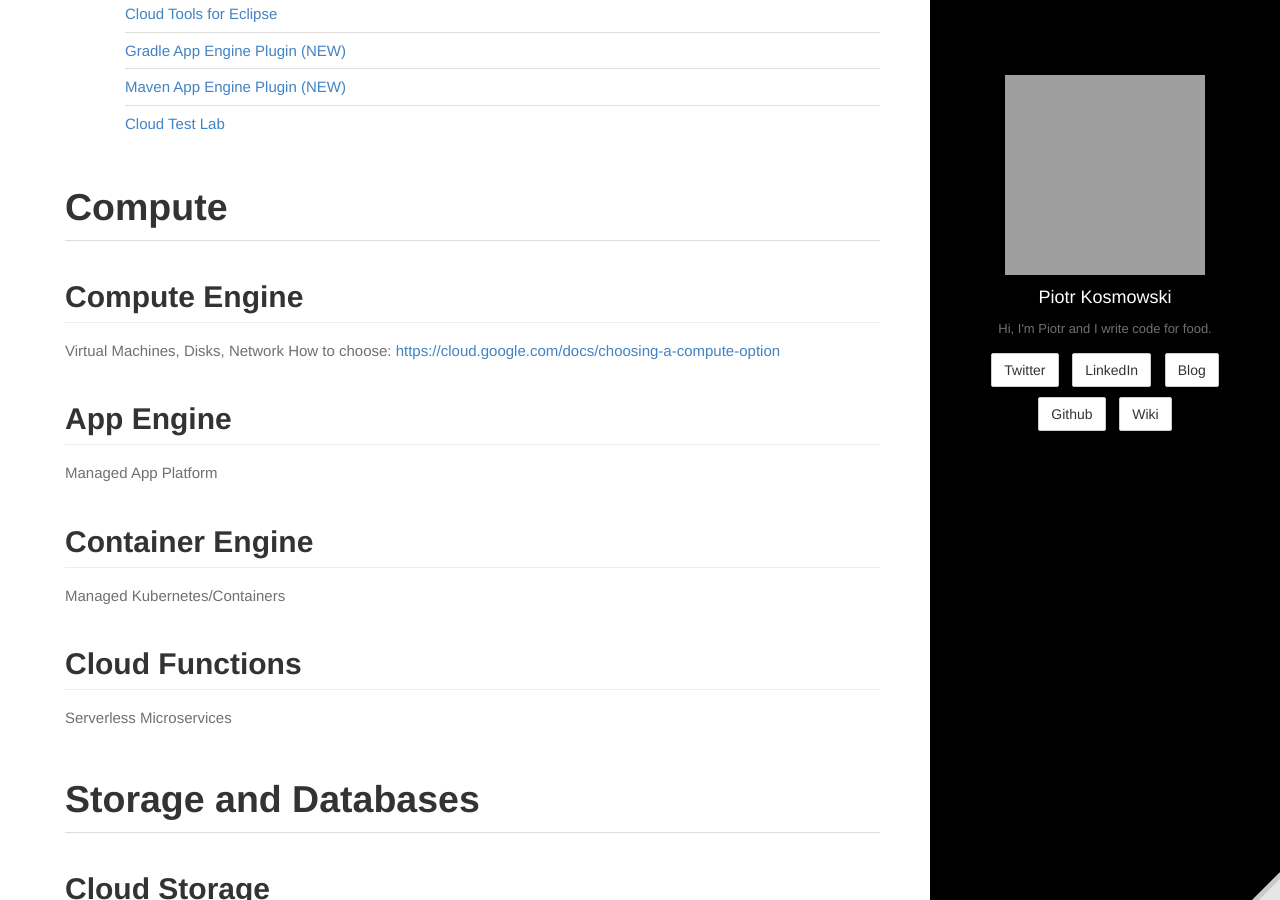
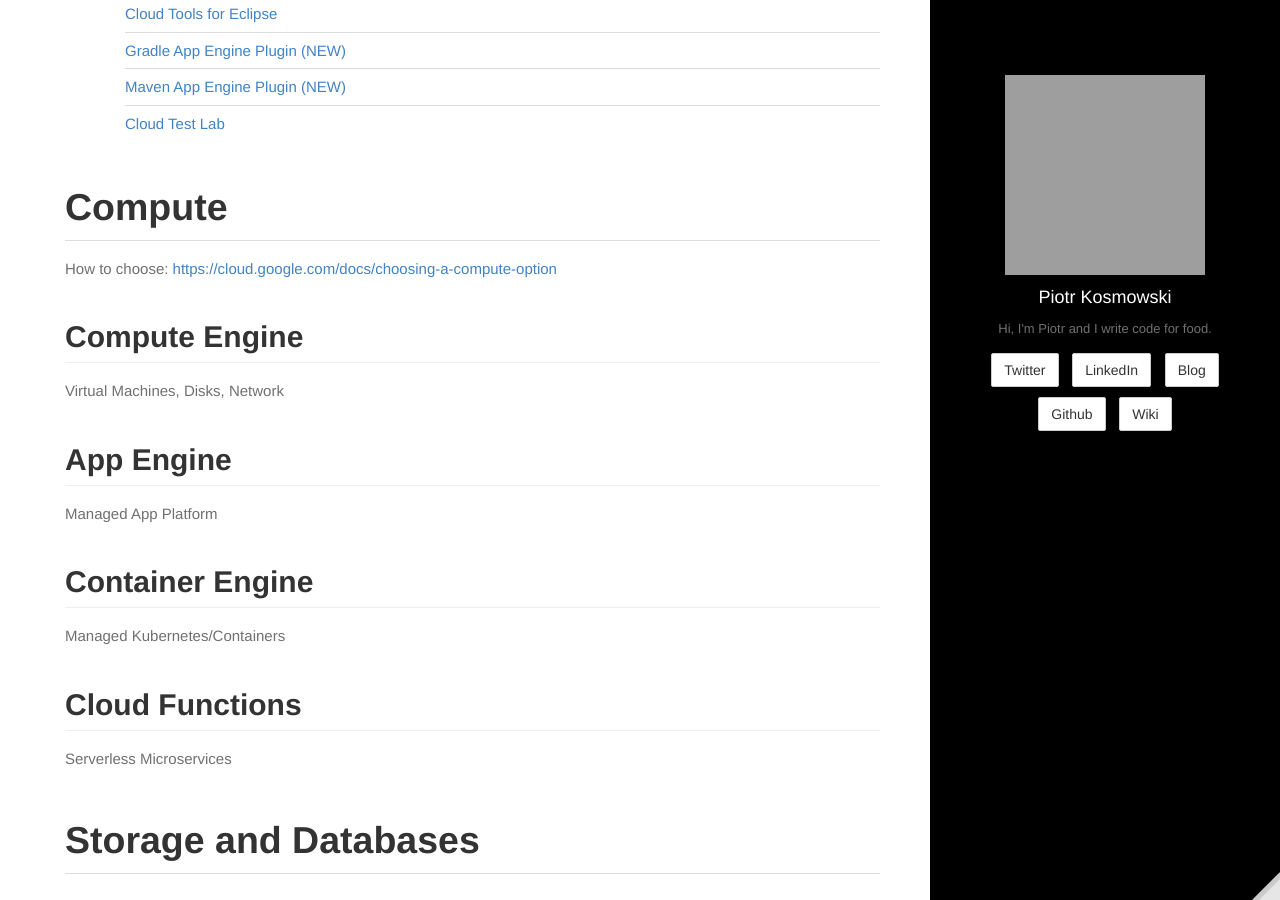
Before and after one commit to kospiotr/kospiotr.github.io, a Jekyll site: the page built from wiki/gcp.md, in a window 1280 px wide and 900 px high, scrolled down 2527 px. Built offline with Jekyll 4.4.1, drawn with Linux system fonts in a browser that asks for light colours; grey boxes are pictures that could not be loaded.

Commit message:
Update gcp.md

```diff
--- a/wiki/gcp.md
+++ b/wiki/gcp.md
@@ -9,10 +9,11 @@
 
 
 # Compute
+How to choose: [https://cloud.google.com/docs/choosing-a-compute-option](https://cloud.google.com/docs/choosing-a-compute-option)
 
 ## Compute Engine
 Virtual Machines, Disks, Network
-How to choose: [https://cloud.google.com/docs/choosing-a-compute-option](https://cloud.google.com/docs/choosing-a-compute-option)
+
 
 ## App Engine
 Managed App Platform
```
